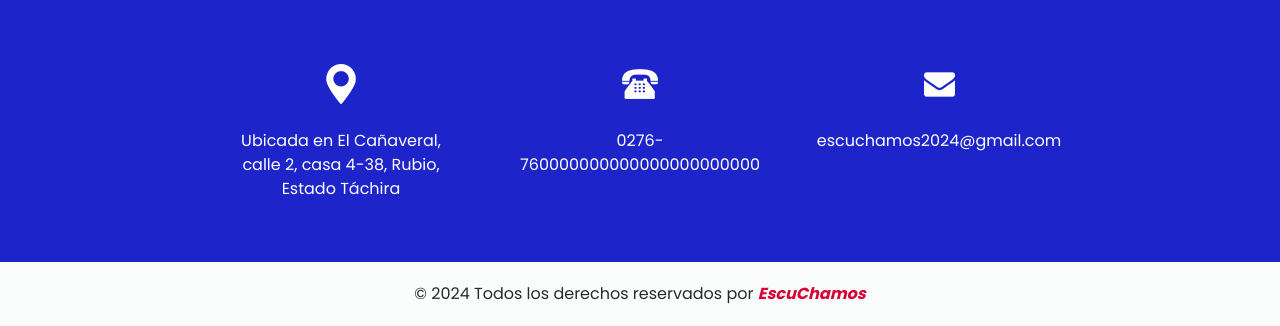
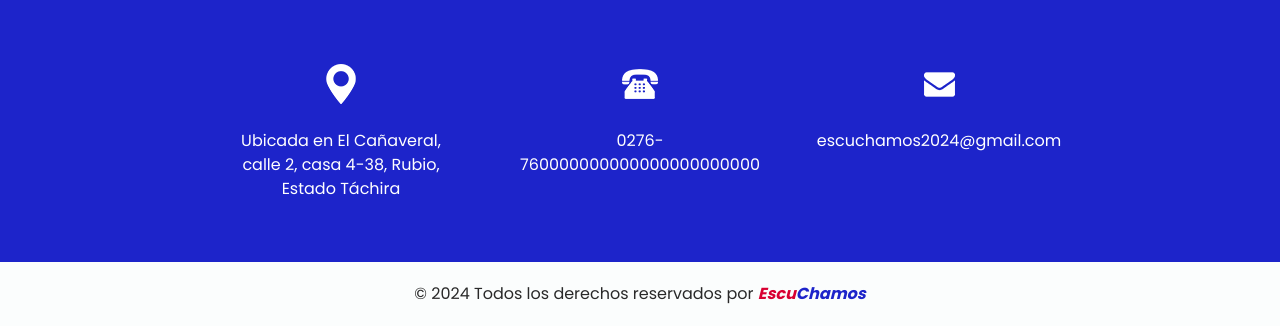
Before and after one commit to SusanDepablos/EscuChamosDjango, a Django app: page / in a window 1280 px wide. Shown: the part 4096-4422 px from the top of the page. Run offline with Django 5.2, Linux system fonts and the light colour scheme; parts of the project's set-up code (start-up, migrations or seed data) failed here and were passed over; some libraries are stand-ins or nearby versions.

Commit message:
arreglos footer

```diff
--- a/core/templates/index.html
+++ b/core/templates/index.html
@@ -437,7 +437,7 @@
 
   <section class="container-fluid footer_section">
     <p>
-      &copy; 2024 Todos los derechos reservados por <span class="brand-name"> EscuChamos </span>
+      &copy; 2024 Todos los derechos reservados por <span class="brand-name"> Escu</span><span class="brand-name2">Chamos </span>
     </p>
   </section>
 
--- a/static/css/style.css
+++ b/static/css/style.css
@@ -572,5 +572,11 @@ a {
   font-weight: 600;
 }
 
+.footer_section .brand-name2 {
+  color: #1d24ca;
+  font-style: italic;
+  font-weight: 600;
+}
+
 /* end footer section*/
 /*# sourceMappingURL=style.css.map */
--- a/static/css/style.scss
+++ b/static/css/style.scss
@@ -563,4 +563,10 @@ a:focus {
   font-style: italic;
   font-weight: 600;
 }
+
+.footer_section .brand-name2 {
+  color: #1d24ca;
+  font-style: italic;
+  font-weight: 600;
+}
 /* end footer section*/
```
